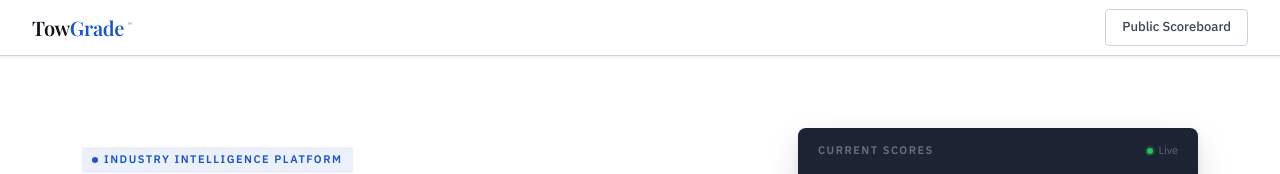
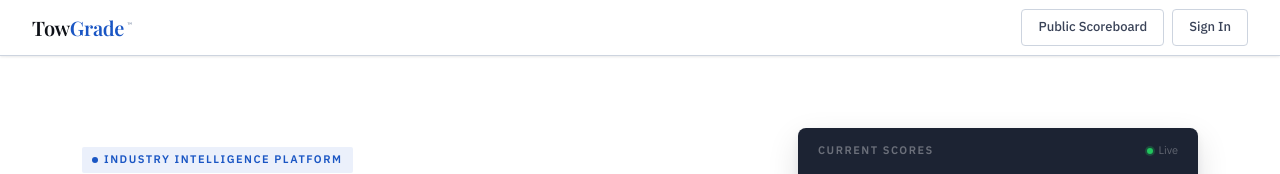
Before and after one commit to chrispeer69/towgrade, a Next.js app: page / in a window 1280 px wide. Shown: the top 174 px of the page. Built offline with nearby package versions, Linux system fonts and the light colour scheme; no server answers; the database is empty.

Commit message:
feat: add Sign In link to header

```diff
--- a/src/app/layout.tsx
+++ b/src/app/layout.tsx
@@ -48,6 +48,9 @@ export default function RootLayout({
             <Link href="/scoreboard" className="btn">
               Public Scoreboard
             </Link>
+            <Link href="/login" className="btn">
+              Sign In
+            </Link>
           </div>
         </header>
         {children}
```
